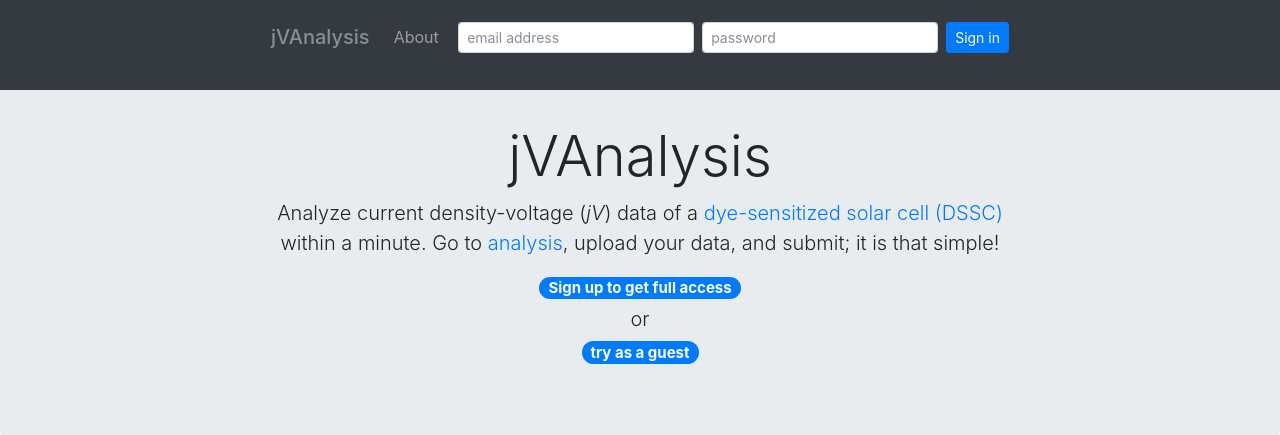
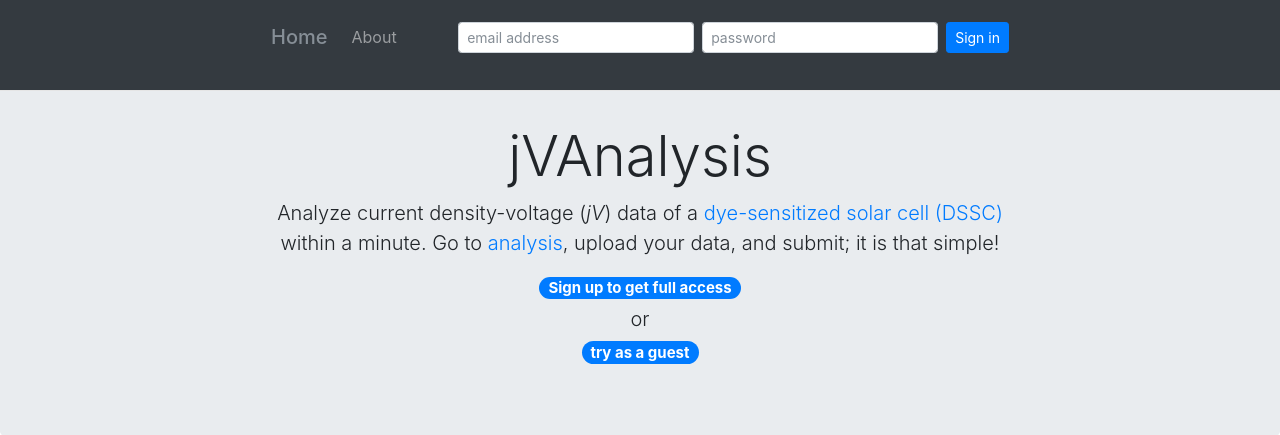
Before and after one commit to picklu/jvanalysis, a Flask app: template jvanalysis/templates/home.html in a window 1280 px wide. Shown: the top 435 px of the page. Run offline with Flask 2, Linux system fonts and the light colour scheme; the template is opened without the code that fills it: values that come from a table or form of the project are taken from there, most other values are stand-ins (such as "Sample title", 1, 10 or a date in 2020); some libraries are stand-ins or nearby versions.

Commit message:
Make home button dynamically change

```diff
--- a/jvanalysis/templates/base.html
+++ b/jvanalysis/templates/base.html
@@ -21,7 +21,7 @@
     <header class="header clearfix bg-dark fixed-top">
         <div class="container">
             <nav class="navbar navbar-expand-md navbar-dark">
-                <h3><a class="navbar-brand text-muted" href="{{ url_for('index') }}">jVAnalysis</a></h3>
+                <h3><a class="navbar-brand {{ 'text-muted' if title else 'active' }}" href="{{ url_for('index') }}">{{ 'Home' if title else 'jVAnalysis' }}</a></h3>
                 <button class="navbar-toggler" type="button" data-toggle="collapse" data-target="#navbarsExampleDefault" aria-controls="navbarsExampleDefault" aria-expanded="false" aria-label="Toggle navigation">
                     <span class="navbar-toggler-icon"></span>
                 </button>
```
